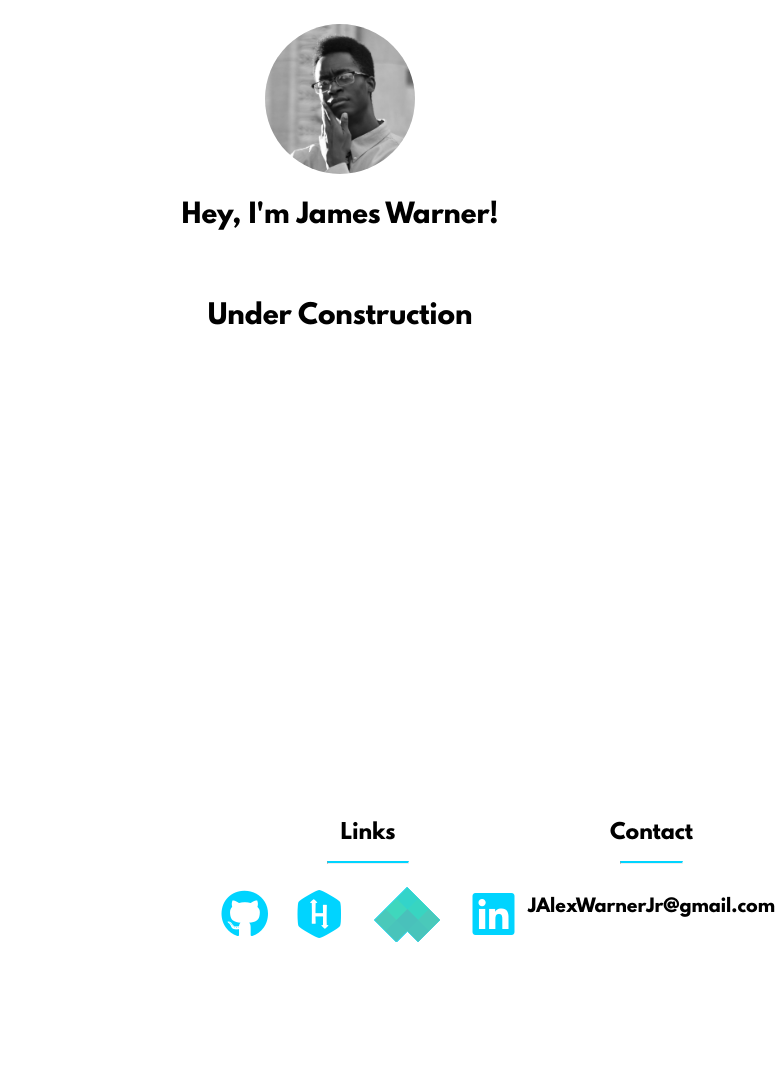
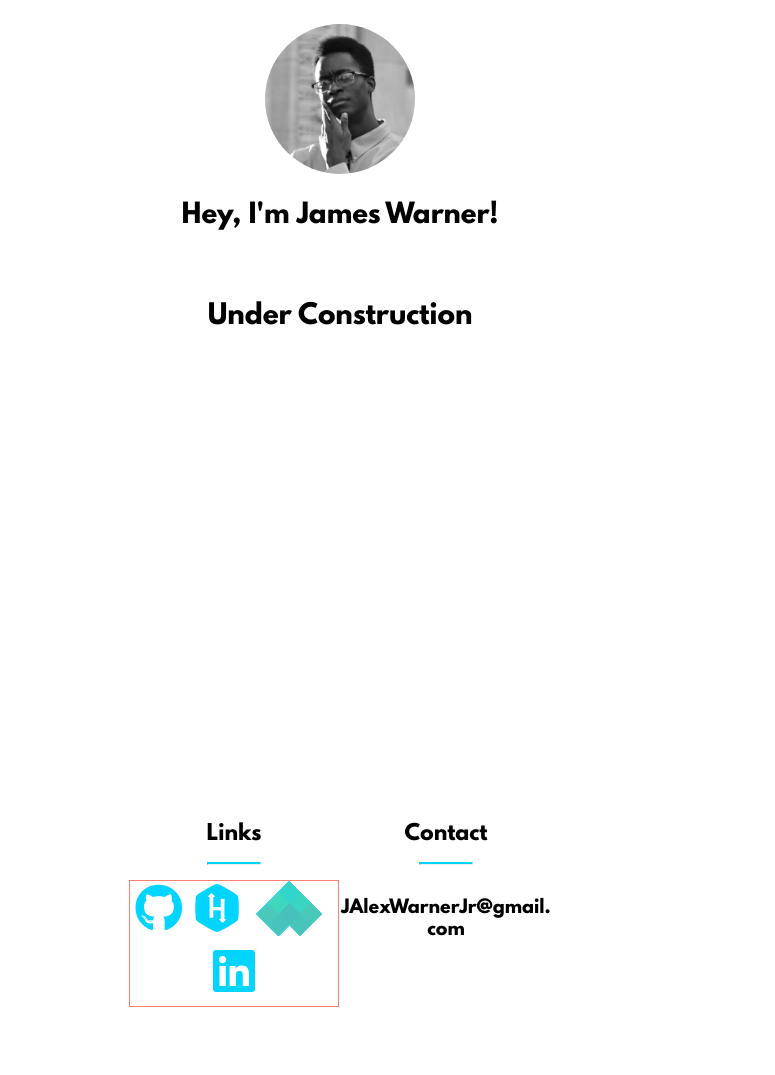
Before and after one commit to JAlexWarner/JAlexWarner.github.io, a website: page comedy.html in a window 600 px wide. Shown: the whole page, 775 px wide, since content can reach past the window. Drawn offline with nearby package versions, Linux system fonts and the light colour scheme.

Commit message:
Massive Responsive Design overhaul Made with blood sweat and tears.

```diff
--- a/arrangement.css
+++ b/arrangement.css
@@ -29,18 +29,24 @@ a:link, a:visited, a:hover {
   justify-content: center;
 }
 
+.contact-list {
+
+}
+
 .contact-list ul {
   display: flex;
   flex-direction: column;
   justify-content: space-evenly;
   align-items: center;
   padding-left: 0rem;
+  list-style-type: none;
 }
 
 .contact-list, .contact-list li {
   text-align: center;
-  display: inline-block;
+  /* display: inline-block; */
   padding: 0 0 .5rem 0;
+  word-break: break-all;
 }
 
 .links-info {
@@ -52,16 +58,27 @@ a:link, a:visited, a:hover {
   display: flex;
   flex-direction: row;
   align-items: center;
+  /* justify-content: center; */
   justify-content: space-evenly;
-  width: 20rem;
+  max-width: 25rem;
   margin-left: auto;
   margin-right: auto;
+  flex-wrap: wrap;
+  border: 1px solid salmon;
 }
 
-.contact-info {
+.links-list-item {
+  flex: 1;
+}
+
+.footer-grid-item {
   display: grid;
   grid-template-rows: min-content auto;
-  padding: 0rem 2rem;
+  padding: 0rem 1rem;
+  max-width: 30rem;
+  min-width: 10rem;
+  flex: 1 1 0;
+  border: 1px solid white;
 }
 
 /* Large Screens Start */
@@ -71,7 +88,7 @@ a:link, a:visited, a:hover {
   margin-left: auto;
   margin-right: auto;
   position: relative;
-  width: 60rem;
+  max-width: 60rem;
   padding: 1rem;
   background: var(--bg-color);
   /* border-style: solid; */
@@ -195,11 +212,16 @@ a:link, a:visited, a:hover {
 }
 
 .footer-grid-container {
-  display: grid;
-  height: 10rem;
-  grid-template-columns: 1fr 1fr;
+  display: flex;
   margin-bottom: 1rem;
-  padding: 0rem 5rem 4rem 5rem;
+  padding-bottom: 4rem;
+  flex-direction: row;
+  min-height: 10rem;
+  max-width: 60rem;
+  flex-wrap: wrap;
+  margin-left: auto;
+  margin-right: auto;
+  position: relative;
 }
 
 #initials {
@@ -218,16 +240,10 @@ a:link, a:visited, a:hover {
   display: none;
 }
 
-/* .nav-bar {
-  background: var(--bg-color);
-  position: fixed;
-  overflow: hidden;
-  bottom: 0;
-  height: 5rem;
-  width: 100%;
-  display: flex;
-  flex-direction: row;
-} */
+.links-list {
+  margin-left: auto;
+  margin-right: auto;
+}
 
 .nav-links {
   display: flex;
@@ -252,7 +268,7 @@ a:link, a:visited, a:hover {
   padding: 1.5rem 3rem;
 }
 
-.contact-info {
+.footer-grid-item {
   padding: 0;
 }
 
@@ -279,19 +295,8 @@ a:link, a:visited, a:hover {
   border-bottom: 0px;
 }
 
-.gradient-glow {
-  z-index: -999;
+.gradient-glow, .gradient-glow::before {
   background-image: none;
-  content: none;
-  opacity: 0;
-  background-color: var(bg-color);
-}
-
-.gradient-glow::before {
-  z-index: -999;
-  background-image: none;
-  content: none;
-  opacity: 0;
   background-color: var(bg-color);
 }
 }
--- a/html_replacements/common_footer.html
+++ b/html_replacements/common_footer.html
@@ -1,18 +1,21 @@
-<div class="footer-grid-item contact-info">
+<div class="footer-grid-item">
     <div class="contact-title center-text">
         <h3>Links</h3>
         <hr>
     </div>
-    <div class="links-list" style="font-size: 3rem; color:var(--current-nav-color)">
-        <a href="https://github.com/JAlexWarner"><i class="fa-brands fa-github"></i><a >
-        <a href="https://www.hackerrank.com/jalexwarnerjr"><i class="fa-brands fa-hackerrank"></i><a >
-        <div class="wyzant-icon">
-            <a href="https://www.wyzant.com/Tutors/JamesTheStemMentor"><img src="assets/wyzant_transparent.png"><a >
+    <div class="mobile-links-list-container">
+        <div class="links-list" style="font-size: 3rem; color:var(--current-nav-color)">
+            <a class="link-list-item" href="https://github.com/JAlexWarner"><i class="fa-brands fa-github"></i><a >
+            <a class="link-list-item" href="https://www.hackerrank.com/jalexwarnerjr"><i class="fa-brands fa-hackerrank"></i><a >
+            <div class="link-list-item wyzant-icon">
+                <a href="https://www.wyzant.com/Tutors/JamesTheStemMentor"><img src="assets/wyzant_transparent.png"><a >
+            </div>
+            <a class="link-list-item" href="https://www.linkedin.com/in/jamesalexwarner"><i class="fa-brands fa-linkedin"></i></a>
         </div>
-    <a href="https://www.linkedin.com/in/jamesalexwarner"><i class="fa-brands fa-linkedin"></i></a>
     </div>
+
 </div>
-<div class="footer-grid-item contact-info">
+<div class="footer-grid-item">
     <div class="contact-title center-text">
         <h3>Contact</h3>
         <hr>
--- a/what have we learned.txt
+++ b/what have we learned.txt
@@ -59,3 +59,9 @@ Look into cleaning up CSS Files and how best to separate them.
 I badly want to separate the media queries into their own files but
 I'm not sure if that's a best practice. For now, I'll just have
 arrangement.css open on both sides.
+
+Oddly, I default my front-end thinking to Event Listeners.
+Interestingly, though, I always find a way to do something simpler.
+Whenever I find Javascript implementations for complex things, I feel like
+90% of the time, there's a much better CSS solution. This leads to less
+Javascript bloat, but the CSS files are getting unwiedly.
```
Also changed, not shown: index.html (+5 -15 lines).
